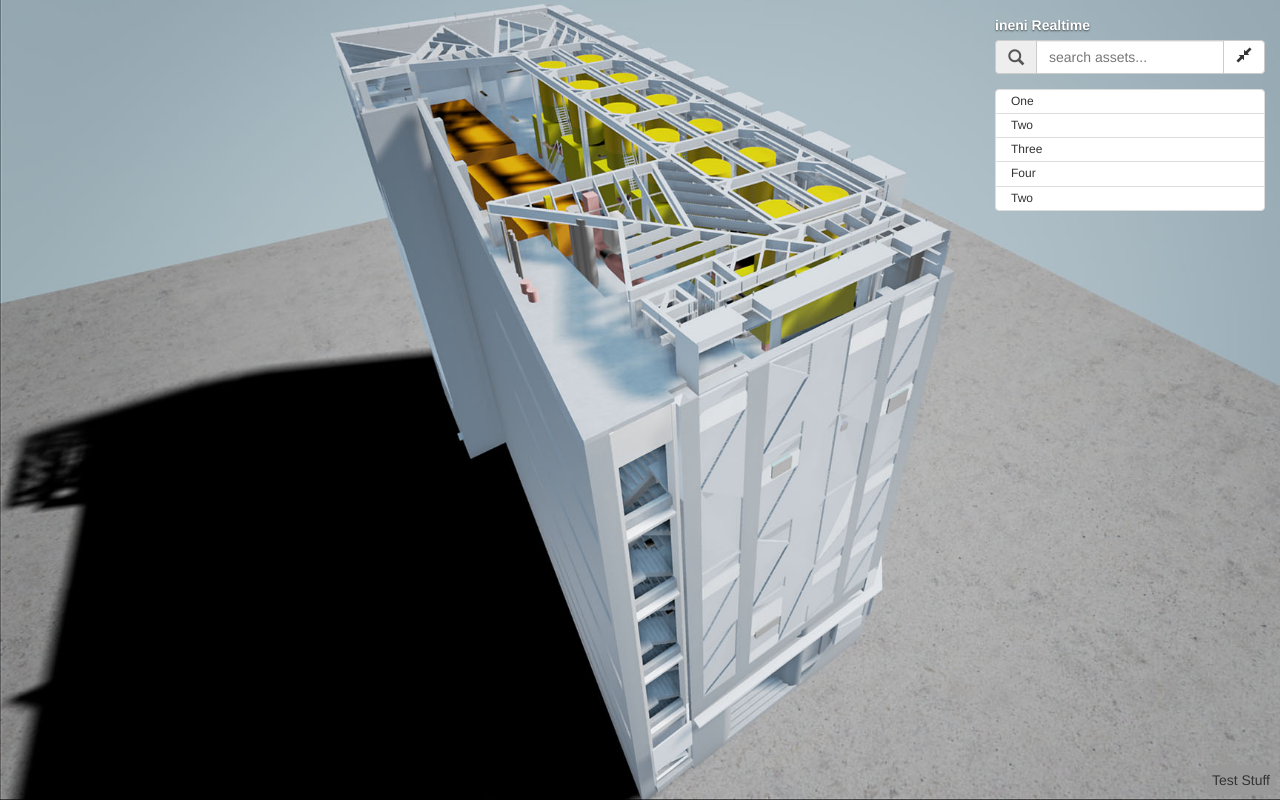
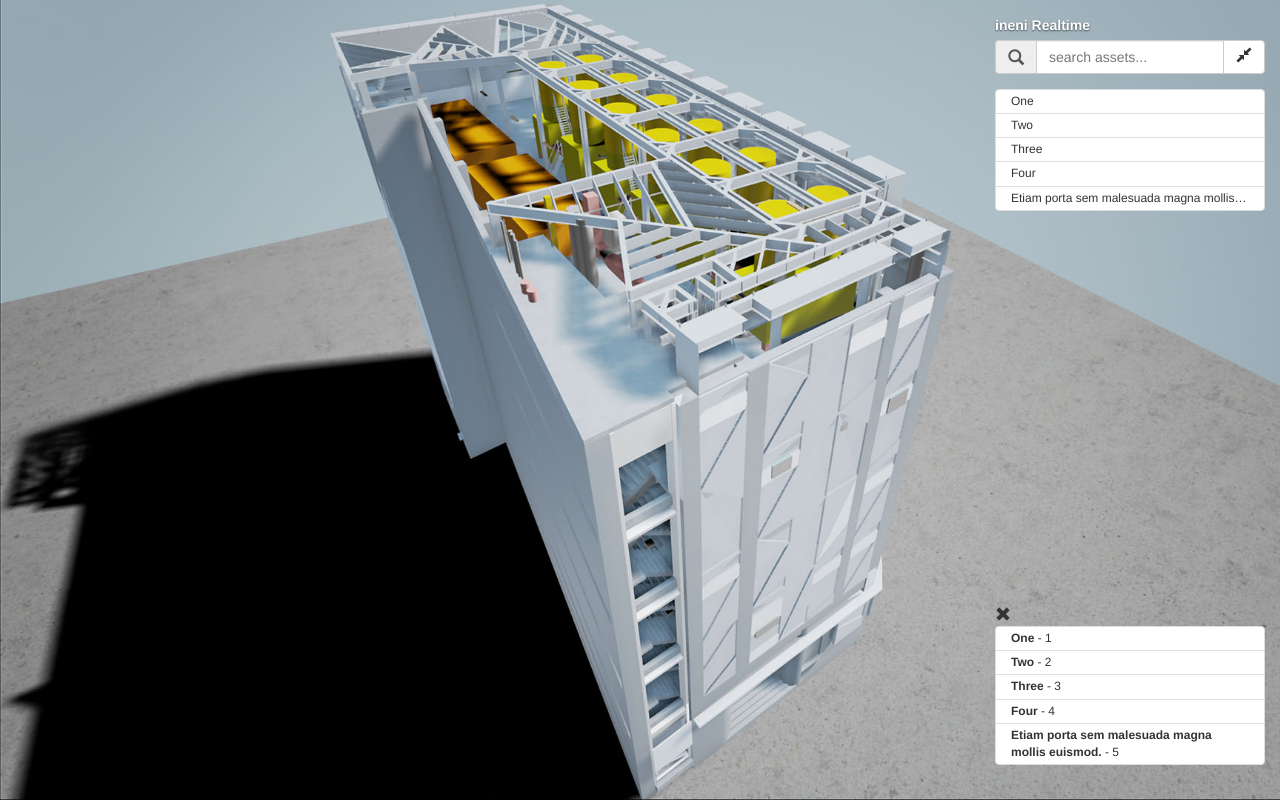
Before and after one commit to staffordvp/assetSearch, a plain HTML site: page index.html in a window 1280 px wide. Both pictures are taken after a click on the element "One". Drawn offline with Linux system fonts and the light colour scheme.

Commit message:
Page updated to functional satisfaction

```diff
--- a/css/styles.css
+++ b/css/styles.css
@@ -11,20 +11,33 @@
 #resultsBox
 {
 	max-height:500px;
-	overflow:auto;
 }
 
-#dataDisplay
+#resultsBox > div {
+         overflow: hidden;
+        text-overflow: ellipsis;
+        white-space: nowrap;
+}
+
+#dataDisplayDiv
 {
 	position:absolute;
 	right:0;
 	bottom:0;
-	background-color: #999;
+	//background-color: #79b5d2;
 	border-radius: 3px;
-	margin: 5px;
-	padding: 5px;
+	//margin: 5px;
+	padding: 15px;
+    max-width: 300px;
+    overflow: hidden;
+    //display: none;
 }
 
+dt {
+    overflow: hidden;
+    text-overflow: ellipsis;
+    white-space: nowrap;
+}
 
 ::-webkit-scrollbar {
   width: 11px;
@@ -89,9 +102,10 @@ label {
 
 .DataObject
 {
-	margin:3px;
+	/* margin:3px;
 	padding:3px;
-	border-radius: 3px;
+	border-radius: 3px; */
+
 }
 
 .ResultObject:hover
@@ -102,18 +116,22 @@ label {
 
 .NameObject
 {
-	background-color: #CCC;
+	/* background-color: #CCC;
 	margin:5px;
-	padding:5px;
+	padding:5px; */
 }
 
 .ValueObject
 {
-	background-color: #CCC;
+	/* background-color: #CCC;
 	margin:5px;
-	padding:5px;
+	padding:5px; */
+    text-align: left;
 }
 
+.dl-horizontal dt {
+    //text-align: left;
+}
 
 html {
 	height: 100%;
@@ -126,3 +144,7 @@ html {
     -o-background-size: cover;
     background-size: cover;
 }
+
+body {
+
+}
--- a/index.html
+++ b/index.html
@@ -30,10 +30,21 @@
     <div id="resultsBox" class="list-group"></div>
 
 </div>
+    <div id="dataDisplayDiv">
+        <span id="dataDisplayRemove" class="glyphicon glyphicon-remove" onclick="$('#dataDisplayDiv').slideToggle('fast');"></span>
+        <div id="dataDisplay" class="list-group">
+        </div>
+    </div>
 
-<div id="dataDisplay">
-	Test Stuff
-</div>
+<!--
+    <div id="breadcrumbDiv">
+        <ol class="breadcrumb">
+            <li><a href="#">Home</a></li>
+            <li><a href="#">Library</a></li>
+            <li class="active">Data</li>
+        </ol>
+    </div>
+-->
 
 </body>
 <script type="text/javascript" src="js/radiantui-null.js"></script>
@@ -41,12 +52,14 @@
 <script>
 
 	function retractResults(){
-		$('#resultsBox').slideToggle();
+		$('#resultsBox').slideToggle('fast');
 		$('#arrow').toggleClass("glyphicon-resize-small")
 		$('#arrow').toggleClass("glyphicon-resize-full")
 	}
 
-	function radiantUpdateDecoy (newResults) {
+
+
+	function updateResultsRadiantDecoy (newResults) {
 		var container = document.getElementById("resultsBox");
 		container.innerHTML = "";
 
@@ -56,7 +69,45 @@
 		}
 	}
 
-	// ---- Radiant UI Script ----
+    function testDataRadiantDecoy (inNames, inValues) {
+
+        if(inNames.length != inValues.length)
+		{
+			return;
+		}
+
+		var longestString = 0;
+
+		for(var i = 0;i < inNames.length; i++)
+		{
+			if(inNames[i].length > longestString)
+			{
+				longestString = inNames[i].length;
+			}
+		}
+
+
+		var container = document.getElementById("dataDisplay");
+		container.innerHTML = "";
+
+
+
+        for(var i = 0; i < inNames.length; i++)
+		{
+			createDataObject(inNames[i],inValues[i],longestString);
+		}
+
+		var allNames = document.getElementsByClassName("NameObject");
+
+        $("#dataDisplayDiv").show();
+
+    }
+
+
+
+
+// ---- Radiant UI Script ----
+
 
 	RadiantUI.SetCallback("UpdateResults", function(newResults)
 	{
@@ -86,11 +137,11 @@
 		}
 
 
-		var container = document.getElementById("dataDisplay");
+		var container = document.getElementById("dataDisplayBody");
 		container.innerHTML = "";
 		for(var i = 0; i < inNames.length; i++)
 		{
-			container.appendChild(createDataObject(inNames[i],inValues[i],longestString));
+			createDataObject(container,inNames[i],inValues[i],longestString);
 		}
 
 		var allNames = document.getElementsByClassName("NameObject");
@@ -129,24 +180,40 @@
 
 	function createDataObject(inName,inValue,nameLength)
 	{
-		var element = document.createElement("div");
-		element.className = "DataObject";
-		var keySpan = document.createElement("span");
+		console.log(inName);
+        var namePlusValue = "<strong>" + inName + "</strong> - " + inValue;
+        console.log(namePlusValue);
+
+        jQuery('<div/>',{
+            id: inName,
+            'class': 'list-group-item',
+            html: namePlusValue,
+        }).appendTo('#dataDisplay');
+
+        /*
+        jQuery('<span/>',{
+            html: inValue,
+        }).appendTo('#dataDisplay');
+
+        /*
+        var element = document.createElement("dl");
+		element.className = "dl-horizontal";
+		var keySpan = document.createElement("dt");
 		keySpan.textContent = inName;
-		keySpan.className = "NameObject";
+		keySpan.className = "";
 		var lengthString = nameLength * 40.5;
 
-		var valueSpan = document.createElement("span");
+		var valueSpan = document.createElement("dd");
 		valueSpan.textContent = inValue;
-		valueSpan.className = "ValueObject";
+		valueSpan.className = "";
 
 		keySpan.style.width = lengthString.toString()+"px";
 
-		element.appendChild(keySpan);
-		element.appendChild(valueSpan);
+		inContainer.appendChild(keySpan);
+		inContainer.appendChild(valueSpan);
 		//keySpan.setAttribute("style","width:"+lengthString.toString()+"px");
 
-		return element;
+		//return element; */
 	}
 
 	function createResultObject(inString)
@@ -157,8 +224,10 @@
 		{
 			//alert(inString);
 			//retractResults();
+            testDataRadiantDecoy(testNames,testValues);
 			RadiantUI.TriggerEvent("ResultClicked",[inString]);
 		}
+
 		element.innerHTML = inString;
 		return element;
 	}
@@ -170,14 +239,15 @@
 		RadiantUI.TriggerEvent("searchObjectsPressed",[sobj.value]);
 	}
 
-
 	function CallText(inText)
 	{
 		RadiantUI.TriggerEvent("menuClicked",[inText]);
 	}
 
-	testData = ["One", "Two", "Three", "Four", "Two"];
-	radiantUpdateDecoy(testData);
+	testNames = ["One", "Two", "Three", "Four", "Etiam porta sem malesuada magna mollis euismod."];
+    testValues = [1, 2, 3, 4, 5];
+	updateResultsRadiantDecoy(testNames);
+    $("#dataDisplayDiv").hide();
 </script>
 
 </html>
```
